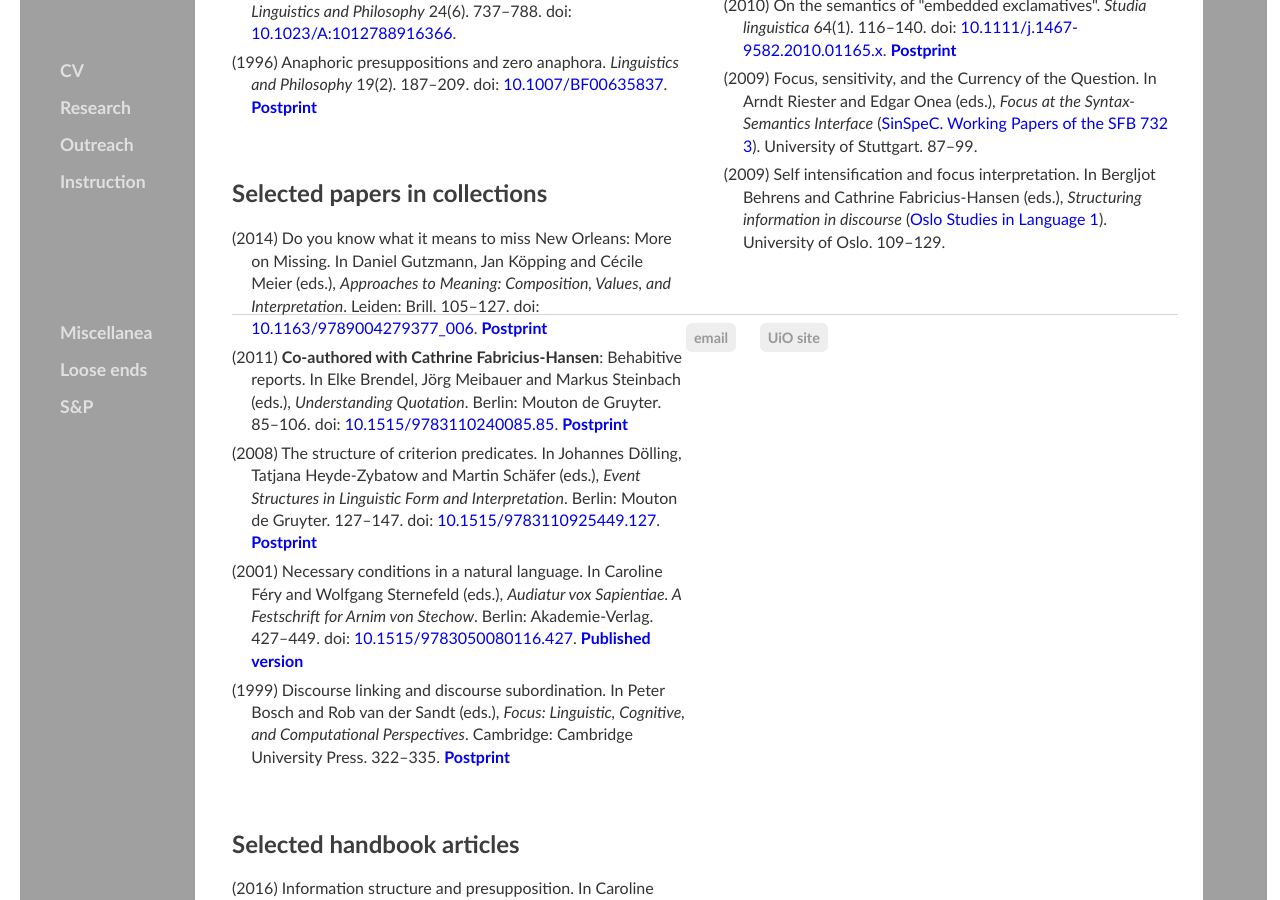
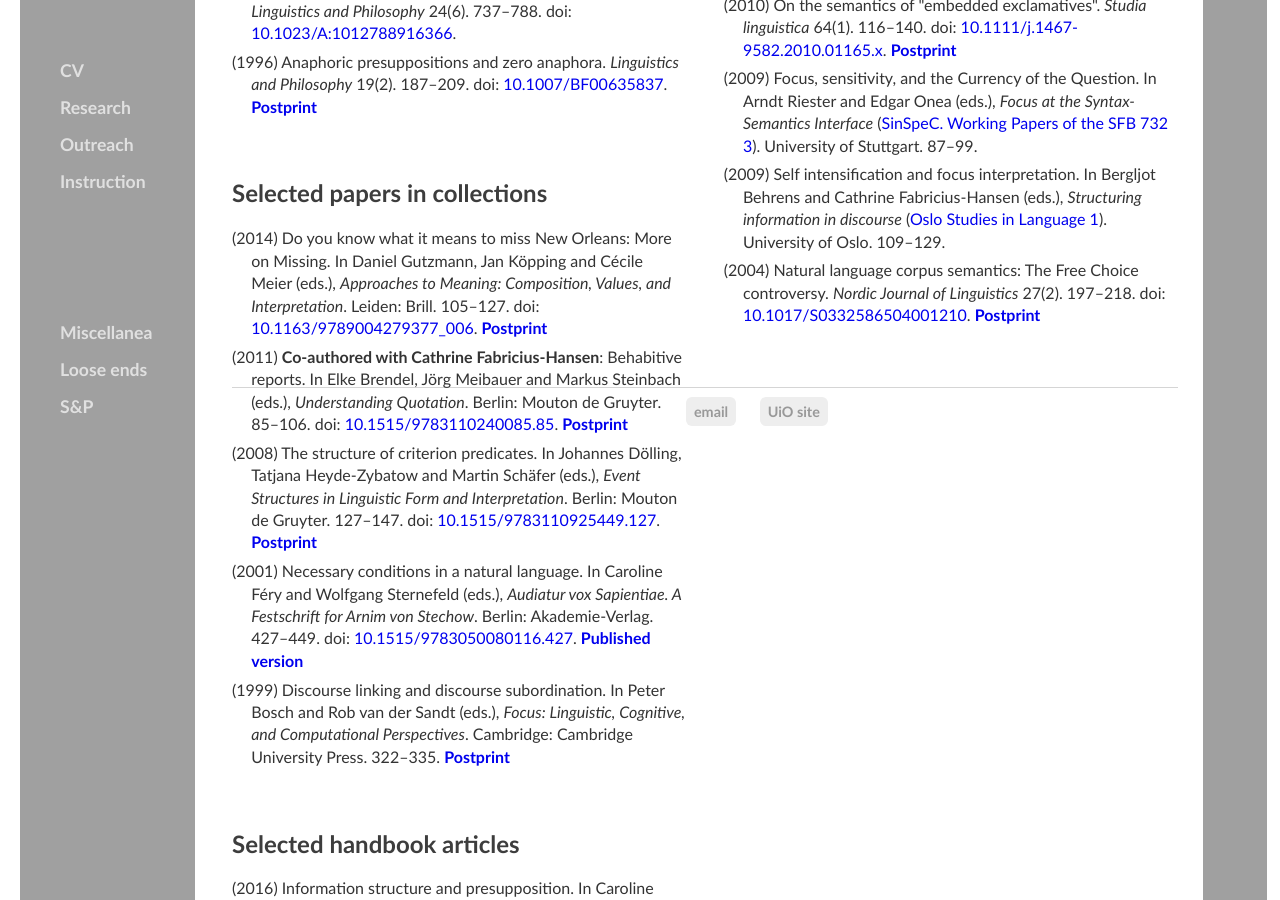
Before and after one commit to kjelljs/kjelljs.github.io, a Jekyll site: the page built from research/index.html, in a window 1280 px wide and 900 px high, scrolled down 1431 px. Built offline with Jekyll 4.4.1, drawn with Linux system fonts in a browser that asks for light colours.

Commit message:
Update index.html

```diff
--- a/research/index.html
+++ b/research/index.html
@@ -81,6 +81,8 @@ figcaption {
 			     <span class="tooltiptext">A paper taking issue with the contention by Beaver and Clark (2008) that (i.a.) exclusive particles and focus are invariably sensitive to the same salient set of propositions, the Current Question.</span></div></li>
 		    <li><div class="tooltip">(2009) Self intensification and focus interpretation. In Bergljot Behrens and Cathrine Fabricius-Hansen (eds.), <i>Structuring information in discourse</i> (<a href="https://journals.uio.no/osla/article/view/8">Oslo Studies in Language 1</a>). University of Oslo. 109–129.
 			    <span class="tooltiptext">Elaborates on Bergeton's proposal that the <i>selv</i> in complex reflexives is the intensifier <i>selv</i>, embedding it in Eckardt's theory of <i>selbst</i> and supplementing a bidirectional OT component to show why intensification is often necessary.</span></div></li>
+		    <li><div class="tooltip">(2004) Natural language corpus semantics: The Free Choice controversy. <i>Nordic Journal of Linguistics</i> 27(2). 197–218. doi: <a href="https://doi.org/10.1017/S0332586504001210">10.1017/S0332586504001210</a>. <a href="/pdf/NJL.pdf"><b>Postprint</b></a>
+			    <span class="tooltiptext">An essay on the methodology of semantics, arguing the need to base semantic analysis on corpus studies and illustrating the argument through the long-standing controversy over the proper analysis of Free Choice Items.</span></div></li>
     </ul>
 </div>
 <p>&nbsp;</p>
```
